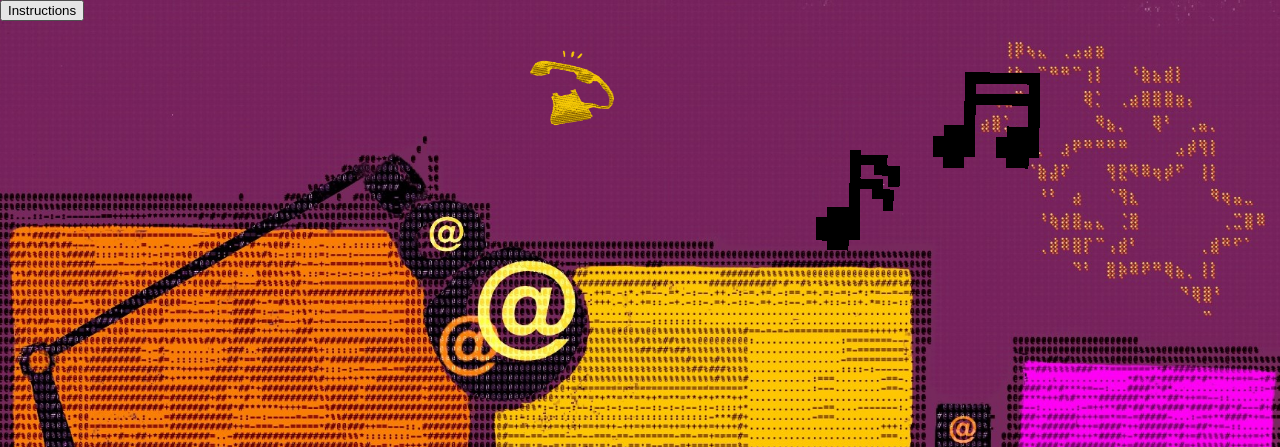
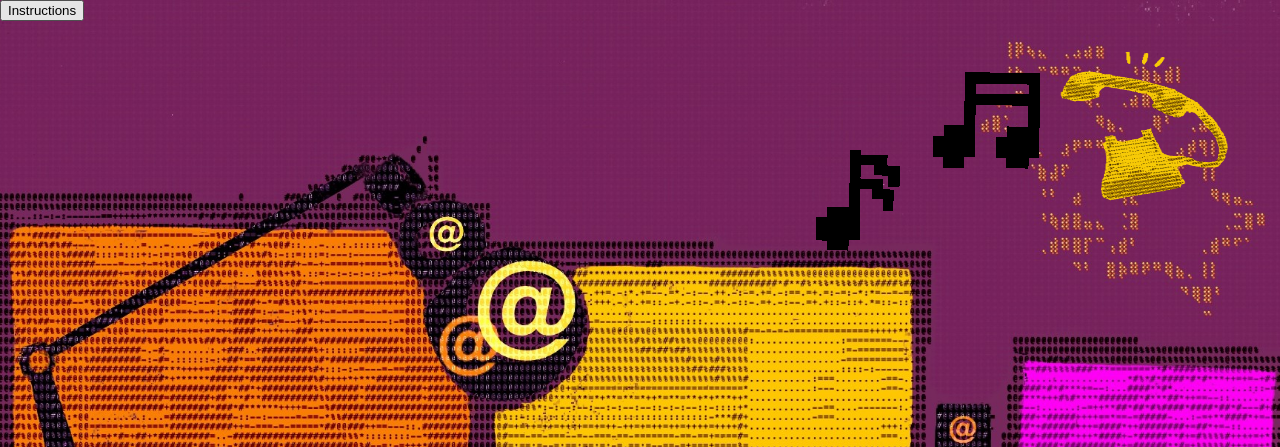
Before and after one commit to RileySamples/RileySamples.github.io, a website: page index.html in a window 1280 px wide. Shown: the top 447 px of the page. Drawn offline with Linux system fonts and the light colour scheme.

Commit message:
Update style.css

```diff
--- a/style.css
+++ b/style.css
@@ -62,8 +62,8 @@ body {
 }
 .phone {
   position: absolute;
-  width: 10%;
-  height: 10%;
-  left: 500px;
+  width: 20%;
+  height: 20%;
+  left: 1000px;
   top: 50px;
 }
```
